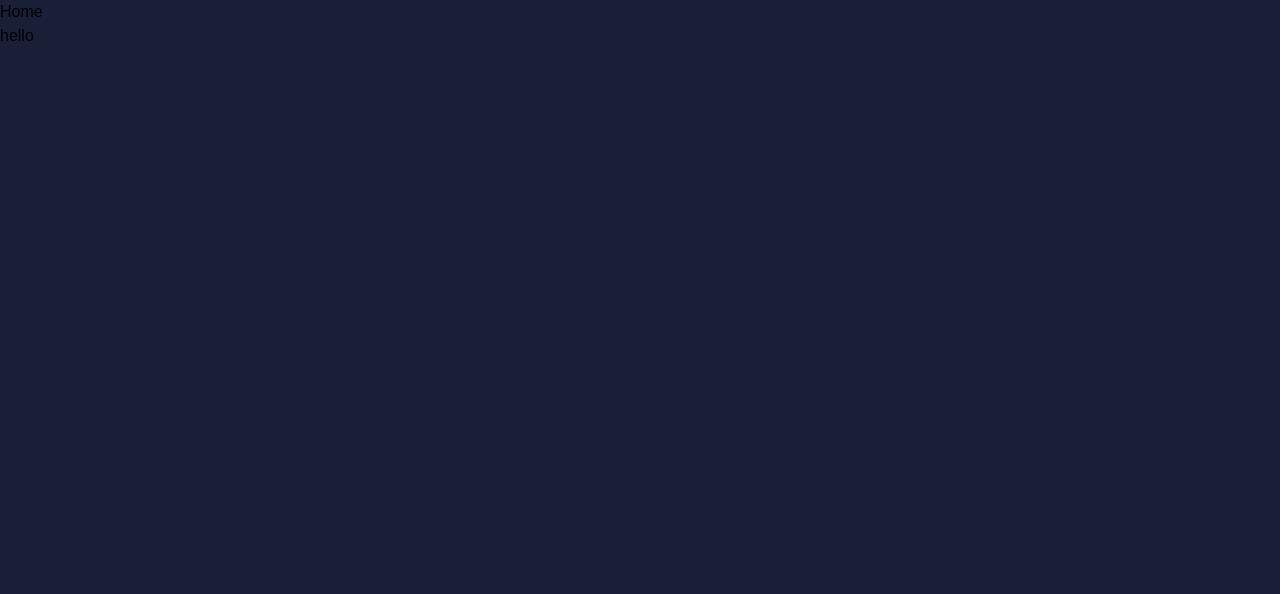
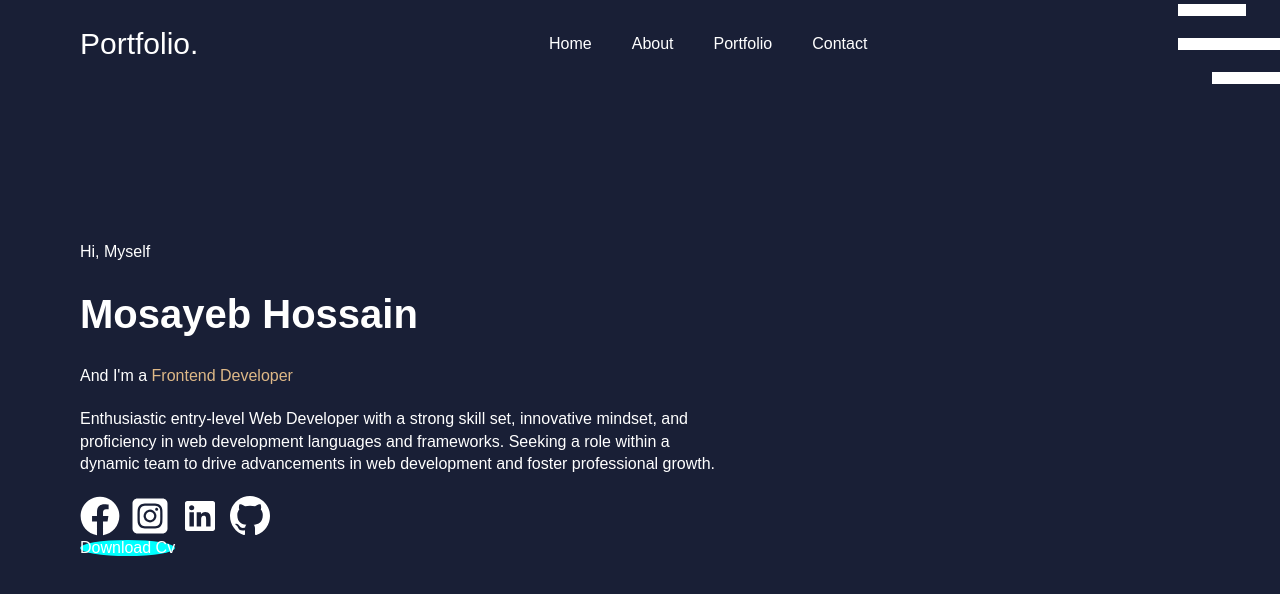
Before and after one commit to Mosayeb09/Portfolio, a React (Vite) app: page / in a window 1280 px wide. Shown: the top 594 px of the page. Built offline with nearby package versions, Linux system fonts and the light colour scheme.

Commit message:
working on hero section

```diff
--- a/index.html
+++ b/index.html
@@ -4,7 +4,7 @@
     <meta charset="UTF-8" />
 
     <meta name="viewport" content="width=device-width, initial-scale=1.0" />
-    <title>#MHS | Portfolio</title>
+    <title>#MHS |Portfolio</title>
   </head>
   <body>
     <div id="root"></div>
--- a/package.json
+++ b/package.json
@@ -12,6 +12,7 @@
   "dependencies": {
     "react": "^18.3.1",
     "react-dom": "^18.3.1",
+    "react-icons": "^5.2.1",
     "react-scroll": "^1.9.0"
   },
   "devDependencies": {
@@ -19,6 +20,7 @@
     "@types/react-dom": "^18.2.22",
     "@vitejs/plugin-react": "^4.2.1",
     "autoprefixer": "^10.4.19",
+    "daisyui": "^4.11.1",
     "eslint": "^8.57.0",
     "eslint-plugin-react": "^7.34.1",
     "eslint-plugin-react-hooks": "^4.6.0",
--- a/src/Component/Hero/Hero.css
+++ b/src/Component/Hero/Hero.css
@@ -0,0 +1,45 @@
+.hero-container{
+    width: 100%;
+    min-height: 100vh;
+    /* background:linear-gradient(rgb(8,0,58,0.7),rgb(8,0,58,0.7)), url('../../edusity_assets/hero.png'); */
+    background-size: cover;
+    background-position: center;
+    color: #fff;
+    display: flex;
+    align-items: center;
+    /* justify-content: center; */
+}
+.hero-text{
+    /* text-align: center; */
+    max-width: 800px;
+    padding:0px 80px;
+
+}
+.dev{
+    color: burlywood;
+}
+.hero-text h1{
+    font-size: 40px;
+    font-weight: 600;
+    margin-top: 20px;
+    margin-bottom: 20px;
+}
+.hero-text p {
+    max-width: 700;
+    margin: 10px auto 20px;
+    line-height: 1.4;
+    margin-top: 20px;
+}
+.social-media{
+    display: flex;
+    font-size: 40px;
+    gap: 10px;
+}
+.btn{
+    background-color: aqua;
+    color: #fff;
+    text-align: center;
+    border: 40px;
+    border-radius: 50%;
+
+}
--- a/src/Component/Hero/Hero.jsx
+++ b/src/Component/Hero/Hero.jsx
@@ -1,10 +1,33 @@
 import './Hero.css'
+import { FaFacebook } from "react-icons/fa";
+import { FaSquareInstagram } from "react-icons/fa6";
+import { RiLinkedinBoxFill } from "react-icons/ri";
+import { BsGithub } from "react-icons/bs";
 
 const Hero = () => {
     return (
-        <div>
-            <h1>hello</h1>
+        <div className='hero-container'>
+        <div className="hero-text">
+            <h3>Hi, Myself</h3>
+            <h1>Mosayeb Hossain</h1>
+            <h3>And I'm a <span className='dev'>Frontend Developer</span></h3>
+            <p>Enthusiastic entry-level Web Developer with a strong skill set, innovative mindset, and proficiency
+                in web development languages and frameworks. Seeking a role within a dynamic team to drive
+                advancements in web development and foster professional growth.</p>
+                <div className="social-media">
+                    <a href="">{<FaFacebook />} </a>
+                    <a href="">{<FaSquareInstagram />} </a>
+                    <a href="">{<RiLinkedinBoxFill />} </a>
+                    <a href="">{<BsGithub />} </a>
+                </div>
+
+                <a href=""><button className='btn'>Download Cv</button></a>
         </div>
+        <div className="hero-img">
+
+        </div>
+
+    </div>
     );
 };
 
--- a/src/Component/Nav/Nav.css
+++ b/src/Component/Nav/Nav.css
@@ -0,0 +1,30 @@
+nav{
+    width: 100%;
+
+    /* background:#191f36; */
+    color: #fff;
+    padding: 4px 0;
+    position: fixed;
+    top: 0;
+    left: 0;
+    display: flex;
+    align-items: center;
+    justify-content: space-between;
+    z-index: 10;
+
+}
+.ptflo{
+    font-size: 30px;
+    padding:0px 80px;
+}
+nav ul li {
+    display: inline-block;
+    list-style: none;
+    margin:  5px 20px;
+    font-size: 16px;
+
+}
+.dark-nav{
+    background: #212EA0;
+    transition: 0.5s;
+}
--- a/src/Component/Nav/Nav.jsx
+++ b/src/Component/Nav/Nav.jsx
@@ -1,16 +1,35 @@
 import { Link } from 'react-scroll';
 import './Nav.css'
+import { useEffect, useState } from 'react';
+import menu_icon from '../../../public/Portfolio_assets/menu-icon.png'
 
 
 const Nav = () => {
+    const [sticky, setSticky]=useState(false)
+    useEffect(() => {
+        window.addEventListener('scroll', () => {
+            window.scrollY > 50 ? setSticky(true) : setSticky(false)
+        })
+    }, [])
+
     return (
-        <nav>
-            <ul>
-              <li><Link to='home'>Home</Link></li>
+        <nav className={`container ${sticky ? 'dark-nav' : ''} `}>
+             <a href="hero" className='ptflo' >Portfolio.</a>
+
+
+             <ul>
+                <li><Link to={'home'} >Home</Link></li>
+                <li><Link to={'About'}>About</Link> </li>
+                <li> <Link to={'portfolio'}>Portfolio</Link></li>
+                <li> <Link to={'contact'}>Contact</Link></li>
+                <li></li>
+            </ul>
+
+            <img src={menu_icon} alt="" />
 
 
 
-            </ul>
+
         </nav>
     );
 };
```
Also changed, not shown: 1 other file (tests, documents, lock files or other folders).
